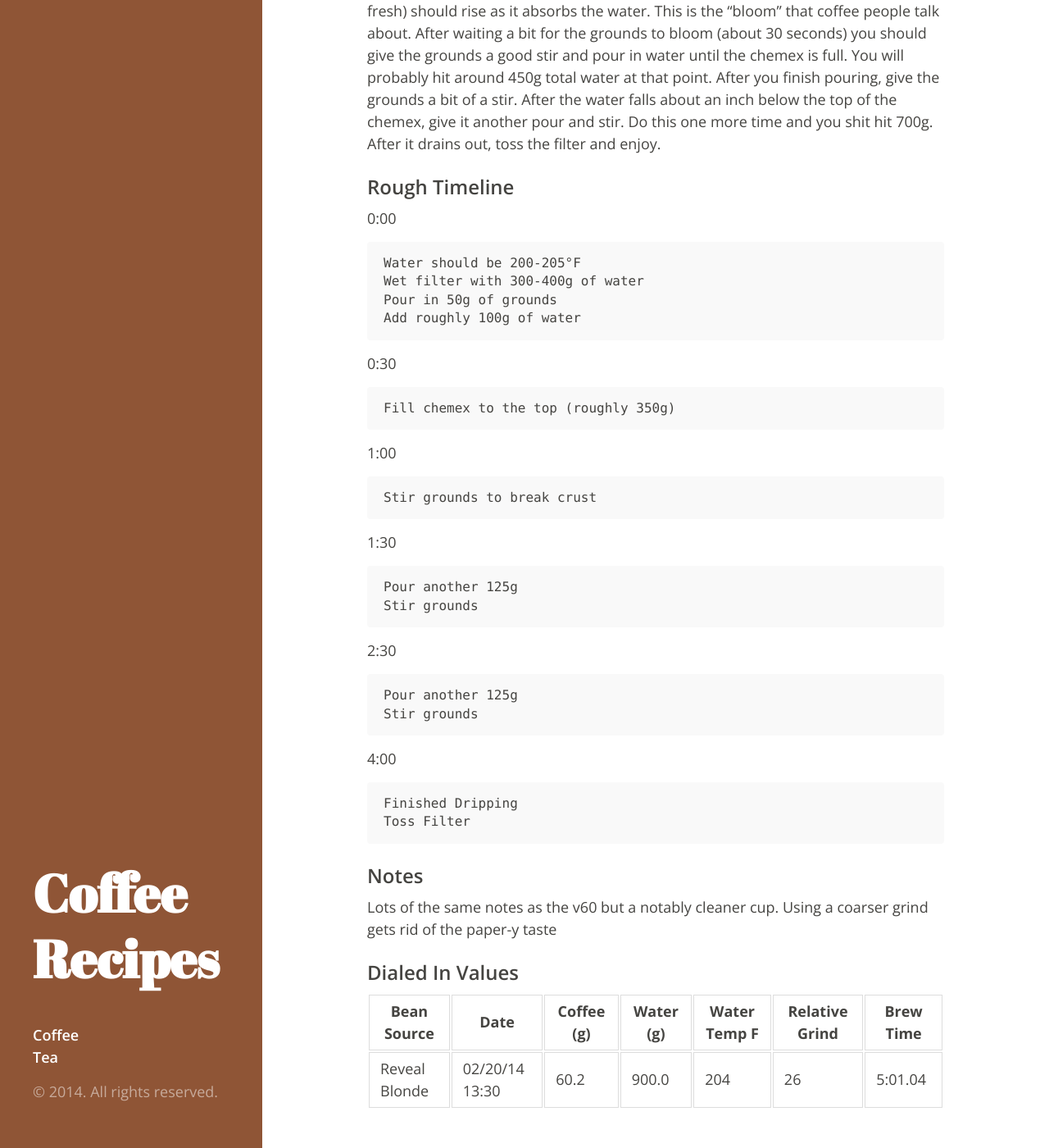
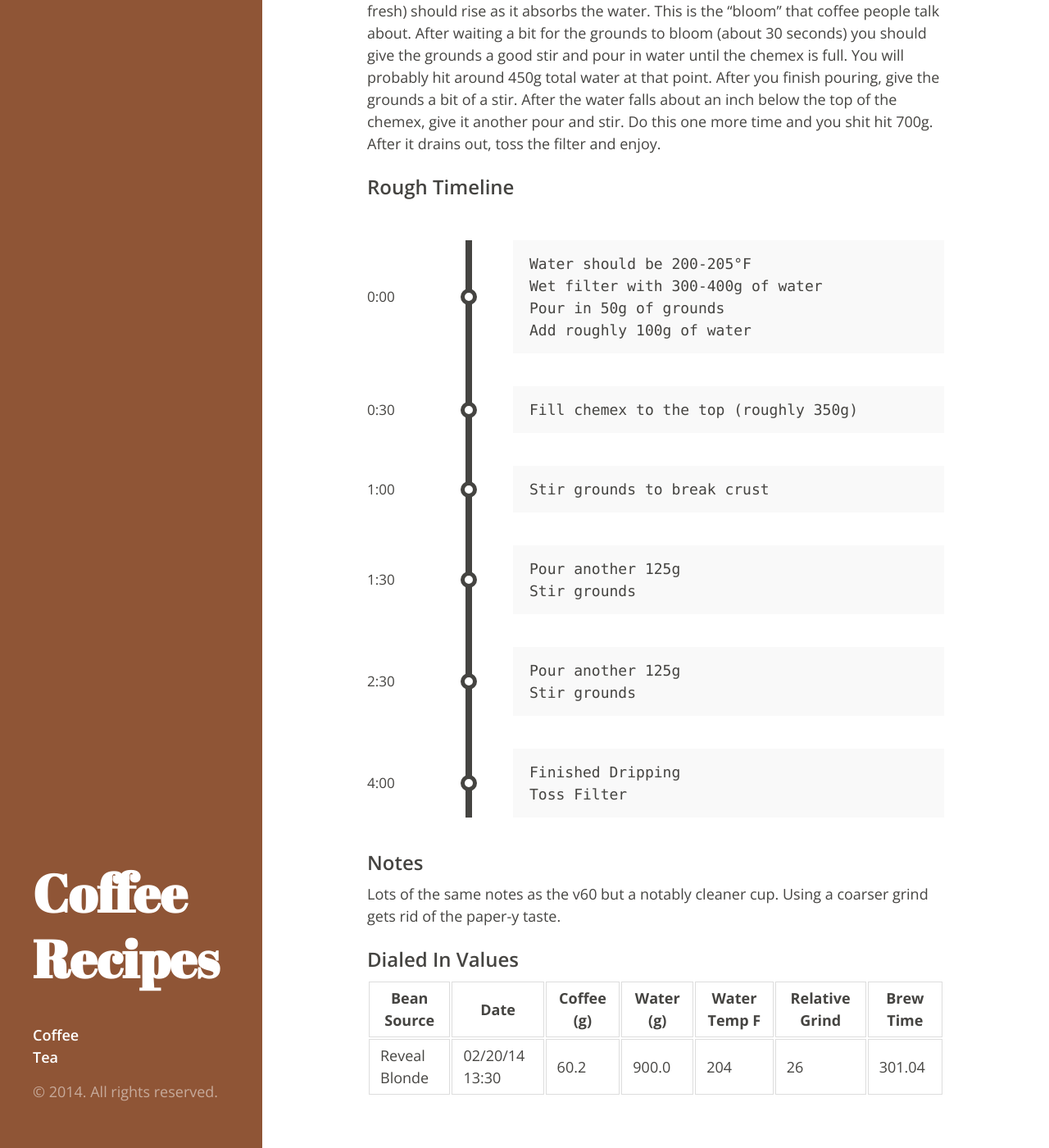
Before and after one commit to theevocater/coffee_recipes, a Jekyll site: the page built from coffee/chemex.md, in a window 1280 px wide and 1400 px high, scrolled down 728 px. Shown: the whole window at 82% size. Built offline with Jekyll 4.4.1, drawn with Linux system fonts in a browser that asks for light colours; Markdown is read by kramdown in place of the engine named in the settings.

Commit message:
Experiment: YAML based pages; moar refined HTML
This is just an experiment, but the idea would be to define the content
in a more structured way so that we can do more than basic Markdown ->
HTML.

The example presented here takes your instructions and turns 'em into a
(I think) pretty timeline.

```diff
--- /dev/null
+++ b/Gemfile
@@ -0,0 +1,3 @@
+source "https://rubygems.org"
+
+gem 'jekyll'
--- a/_includes/head.html
+++ b/_includes/head.html
@@ -12,6 +12,7 @@
   <link rel="stylesheet" href="{{ site.baseurl }}/css/hyde.css">
   <link rel="stylesheet" href="{{ site.baseurl }}/css/syntax.css">
   <link rel="stylesheet" href="{{ site.baseurl }}/css/custom.css">
+  <link rel="stylesheet" href="{{ site.baseurl }}/css/timeline.css">
   <link rel="stylesheet" href="http://fonts.googleapis.com/css?family=Open+Sans:300,400italic,400,600,700|Abril+Fatface">
 
   <!-- Icons -->
--- /dev/null
+++ b/_layouts/coffee.html
@@ -0,0 +1,87 @@
+<!DOCTYPE html>
+<html xmlns="http://www.w3.org/1999/xhtml" xml:lang="en" lang="en-us">
+
+  {% include head.html %}
+
+  <body class="theme-{{ page.type }}">
+
+    <header class="masthead">
+      <div class="masthead-inner">
+        <h1><a href="{{ site.baseurl }}/">{{ site.title }}</a></h1>
+        <p class="lead">{{ site.description }}</p>
+
+        <div class="colophon">
+          <ul class="colophon-links">
+            <li>
+              <a href="{{ site.baseurl }}/coffee/">Coffee</a>
+            </li>
+            <li>
+              <a href="{{ site.baseurl }}/tea/">Tea</a>
+            </li>
+          </ul>
+          <p>&copy; 2014. {{ site.author.name }} All rights reserved.</p>
+        </div>
+      </div>
+    </header>
+
+    <div class="content container">
+      {{ content }}
+
+      <h3>Rough Timeline</h3>
+      <ul id="timeline">
+        {% for time in page.timeline %}
+          <li class="work">
+            <input class='radio' id='work5' name='works' type='radio' checked>
+            <div class="relative">
+              {% assign seconds = time[0] | modulo: 60 %}
+              {% assign seconds_length = seconds | length %}
+              {% if seconds_length < 2 %}
+                {% assign seconds = seconds | append: "0" %}
+              {% endif %}
+              <span class="date">{{ time[0] | divided_by: 60 }}:{{ seconds }}</span>
+              <span class="circle"></span>
+            </div>
+            <div class="content">
+              {% for instruction in time[1] %}
+                {{ instruction }}
+                <br />
+              {% endfor %}
+            </div>
+          </li>
+        {% endfor %}
+      </ul>
+
+      <h3>Notes</h3>
+      <p>
+        {{ page.notes }}
+      </p>
+
+      <h3>Dialed In Values</h3>
+      <table>
+        <thead>
+          <tr>
+            <th scope="col">Bean Source</th>
+            <th scope="col">Date</th>
+            <th scope="col">Coffee (g)</th>
+            <th scope="col">Water (g)</th>
+            <th scope="col">Water Temp F</th>
+            <th scope="col">Relative Grind</th>
+            <th scope="col">Brew Time</th>
+          </tr>
+        </thead>
+        <tbody>
+          <tr>
+            <td>{{ page.dial["source"] }}</td>
+            <td>{{ page.dial["date"] }}</td>
+            <td>{{ page.dial["coffee"] }}</td>
+            <td>{{ page.dial["water"] }}</td>
+            <td>{{ page.dial["temp"] }}</td>
+            <td>{{ page.dial["grind"] }}</td>
+            <td>{{ page.dial["time"] }}</td>
+          </tr>
+        </tbody>
+      </table>
+    </div>
+
+  </body>
+</html>
--- a/coffee/chemex.md
+++ b/coffee/chemex.md
@@ -39,67 +69,3 @@ at that point. After you finish pouring, give the grounds a bit of a stir.
 After the water falls about an inch below the top of the chemex, give it
 another pour and stir. Do this one more time and you shit hit 700g. After it
 drains out, toss the filter and enjoy.
-
-### Rough Timeline ###
-
-0:00
-
-    Water should be 200-205°F
-    Wet filter with 300-400g of water
-    Pour in 50g of grounds
-    Add roughly 100g of water
-
-0:30
-
-    Fill chemex to the top (roughly 350g)
-
-1:00
-
-    Stir grounds to break crust
-
-1:30
-
-    Pour another 125g
-    Stir grounds
-
-2:30
-
-    Pour another 125g
-    Stir grounds
-
-4:00
-
-    Finished Dripping
-    Toss Filter
-
-### Notes ###
-
-Lots of the same notes as the v60 but a notably cleaner cup. Using a coarser
-grind gets rid of the paper-y taste
-
-### Dialed In Values ###
-
-<table>
-  <thead>
-    <tr>
-      <th scope="col">Bean Source</th>
-      <th scope="col">Date</th>
-      <th scope="col">Coffee (g)</th>
-      <th scope="col">Water (g)</th>
-      <th scope="col">Water Temp F</th>
-      <th scope="col">Relative Grind</th>
-      <th scope="col">Brew Time</th>
-    </tr>
-  </thead>
-  <tbody>
-    <tr>
-      <td>Reveal Blonde</td>
-      <td>02/20/14 13:30</td>
-      <td>60.2</td>
-      <td>900.0</td>
-      <td>204</td>
-      <td>26</td>
-      <td>5:01.04</td>
-    </tr>
-  </tbody>
-</table>
--- /dev/null
+++ b/css/timeline.css
@@ -0,0 +1,144 @@
+/* -------------------------------------
+ * For horizontal version, set the
+ * $vertical variable to false
+ * ------------------------------------- */
+/* -------------------------------------
+ * General Style
+ * ------------------------------------- */
+/* -------------------------------------
+ * timeline
+ * ------------------------------------- */
+#timeline {
+  list-style: none;
+  margin: 50px 0 30px 120px;
+  padding-left: 30px;
+  border-left: 8px solid #454441;
+}
+#timeline li {
+  margin: 40px 0;
+  position: relative;
+}
+#timeline p {
+  margin: 0 0 15px;
+}
+#timeline .date {
+  margin-top: -10px;
+  top: 50%;
+  left: -158px;
+  font-size: 0.95em;
+  line-height: 20px;
+  position: absolute;
+}
+#timeline .circle {
+  margin-top: -10px;
+  top: 50%;
+  left: -44px;
+  width: 20px;
+  height: 20px;
+  background: white;
+  border: 5px solid #454441;
+  border-radius: 50%;
+  display: block;
+  position: absolute;
+}
+#timeline .content {
+  max-height: 20px;
+  padding: 15px 20px;
+  border-color: transparent;
+  border: none;
+  position: relative;
+  font-family: Menlo, Monaco, "Courier New", monospace;
+  font-size: 100%;
+  background: #f9f9f9;
+}
+#timeline .content p {
+  max-height: 0;
+  color: transparent;
+  text-align: justify;
+  word-break: break-word;
+  hyphens: auto;
+  overflow: hidden;
+}
+#timeline label {
+  font-size: 1.3em;
+  position: absolute;
+  z-index: 100;
+  cursor: pointer;
+  top: 20px;
+  transition: transform 0.2s linear;
+}
+#timeline .radio {
+  display: none;
+}
+#timeline .radio + .relative label {
+  cursor: auto;
+  transform: translateX(42px);
+}
+#timeline .radio + .relative .circle {
+  background: white;
+}
+#timeline .radio ~ .content {
+  max-height: 180px;
+  min-height: 50px;
+  border-color: #454441;
+  margin-right: 20px;
+  transform: translateX(20px);
+  transition: max-height 0.4s linear, border-color 0.5s linear, transform 0.2s linear;
+}
+#timeline .radio ~ .content p {
+  max-height: 200px;
+  color: #454441;
+  transition: color 0.3s linear 0.3s;
+}
+
+/* -------------------------------------
+ * mobile phones (vertical version only)
+ * ------------------------------------- */
+@media screen and (max-width: 767px) {
+  #timeline {
+    margin-left: 0;
+    padding-left: 0;
+    border-left: none;
+  }
+  #timeline li {
+    margin: 50px 0;
+  }
+  #timeline label {
+    width: 85%;
+    font-size: 1.1em;
+    white-space: nowrap;
+    text-overflow: ellipsis;
+    overflow: hidden;
+    display: block;
+    transform: translateX(18px);
+  }
+  #timeline .content {
+    padding-top: 45px;
+    border-color: #454441;
+  }
+  #timeline .content:before, #timeline .content:after {
+    border: solid transparent;
+    bottom: 100%;
+  }
+  #timeline .content:before {
+    border-bottom-color: inherit;
+    border-width: 17px;
+    top: -16px;
+    left: 50px;
+    margin-left: -17px;
+  }
+  #timeline .content:after {
+    border-bottom-color: white;
+    border-width: 20px;
+    top: -20px;
+    left: 50px;
+    margin-left: -20px;
+  }
+  #timeline .content p {
+    font-size: 0.9em;
+    line-height: 1.4;
+  }
+  #timeline .circle, #timeline .date {
+    display: none;
+  }
+}
```
Also changed, not shown: other parts of coffee/chemex.md (+32 -2 lines), Gemfile.lock (added).
